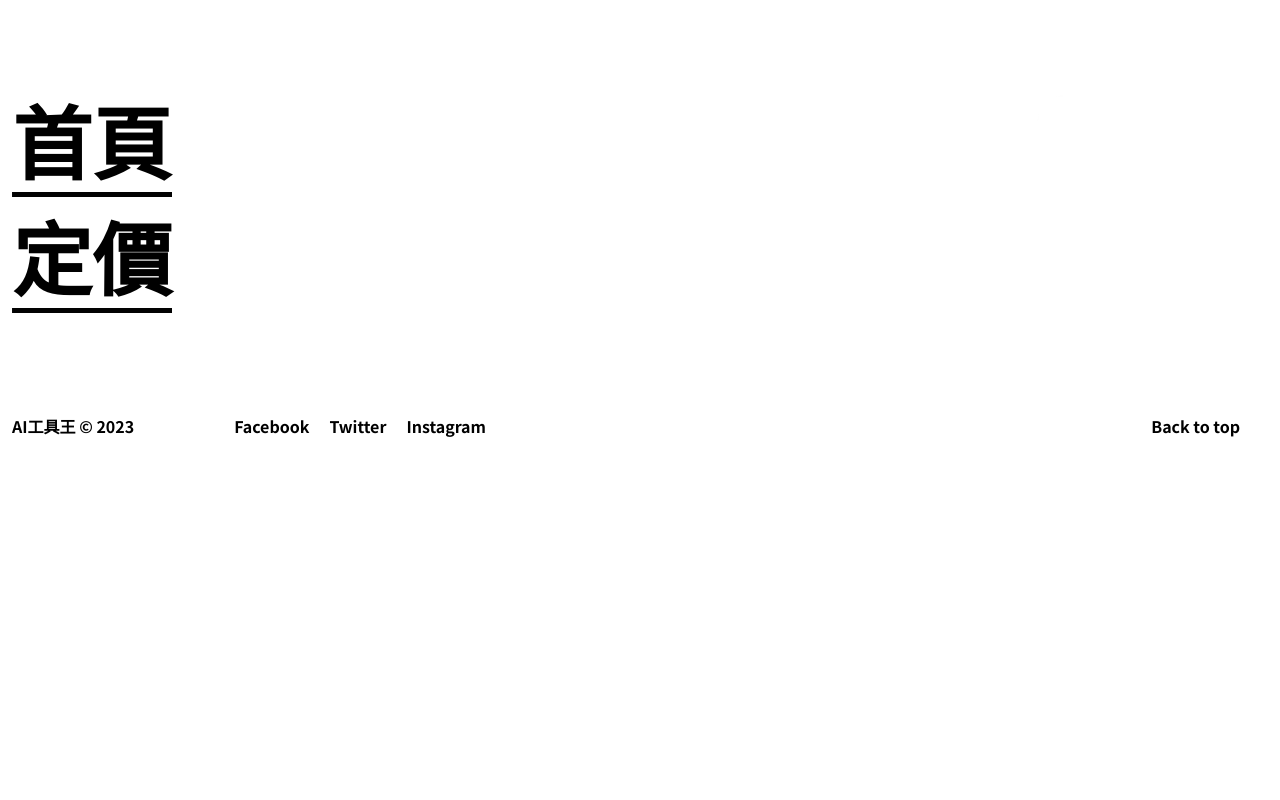
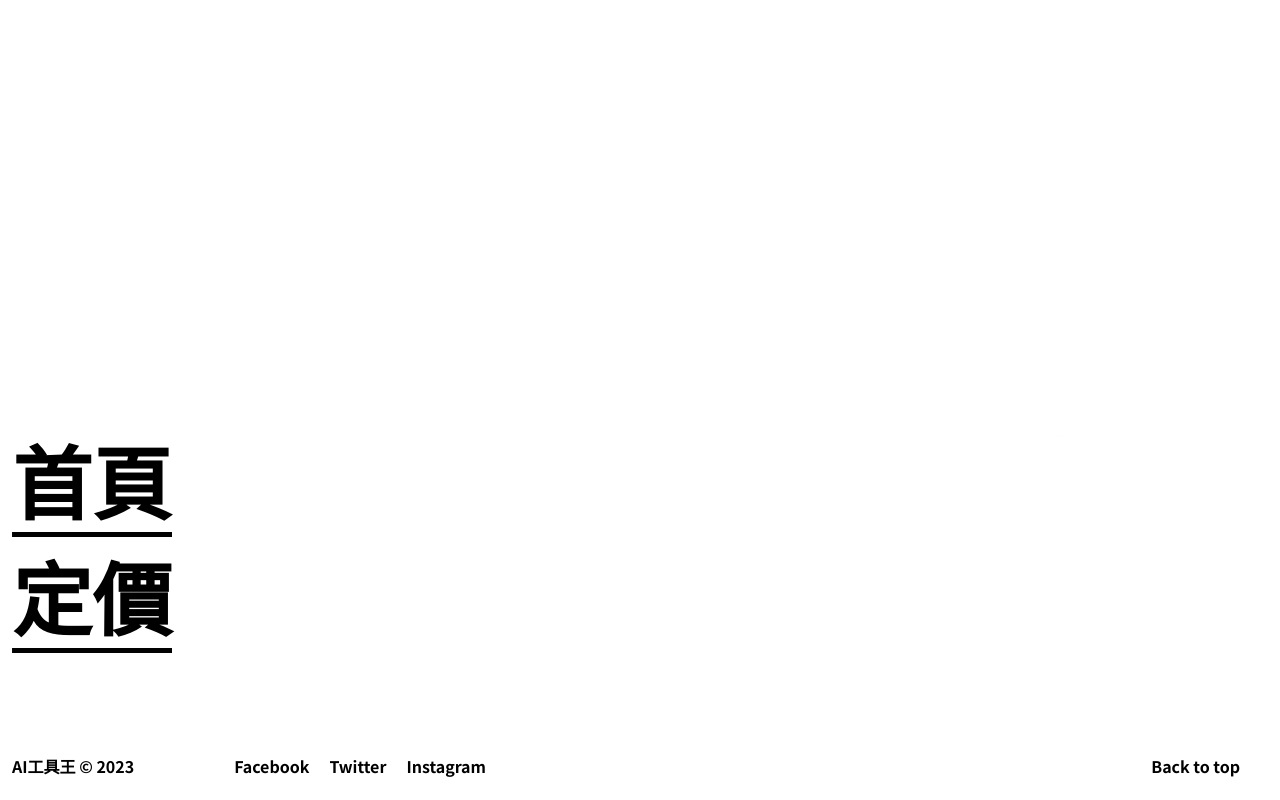
Before and after one commit to happyloa/Hex2023-mission2, a Next.js app: page /pricing in a window 1280 px wide. Built offline with nearby package versions, Linux system fonts and the light colour scheme.

Commit message:
引入裝飾圖案動畫

```diff
--- a/app/pricing/page.js
+++ b/app/pricing/page.js
@@ -3,11 +3,13 @@ export const metadata = {
 };
 
 import PricingTitle from "@/components/pricing/PricingTitle";
+import DecoAnimation from "@/components/ui/DecoAnimation";
 
 export default function Pricing() {
   return (
     <>
       <PricingTitle />
+      <DecoAnimation align="start" />
     </>
   );
 }
```
